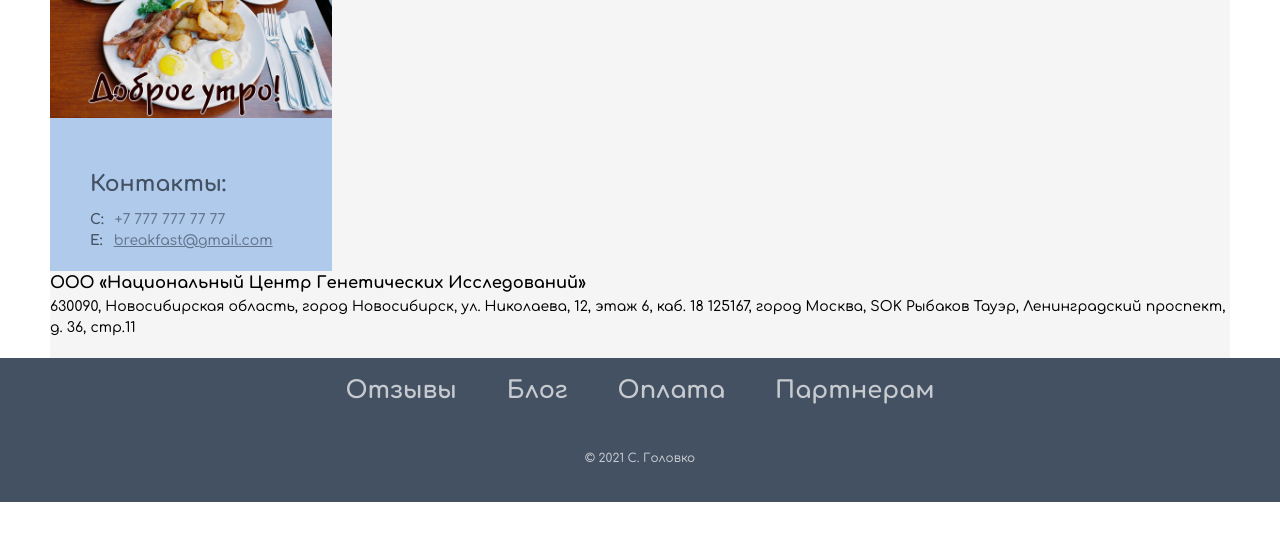
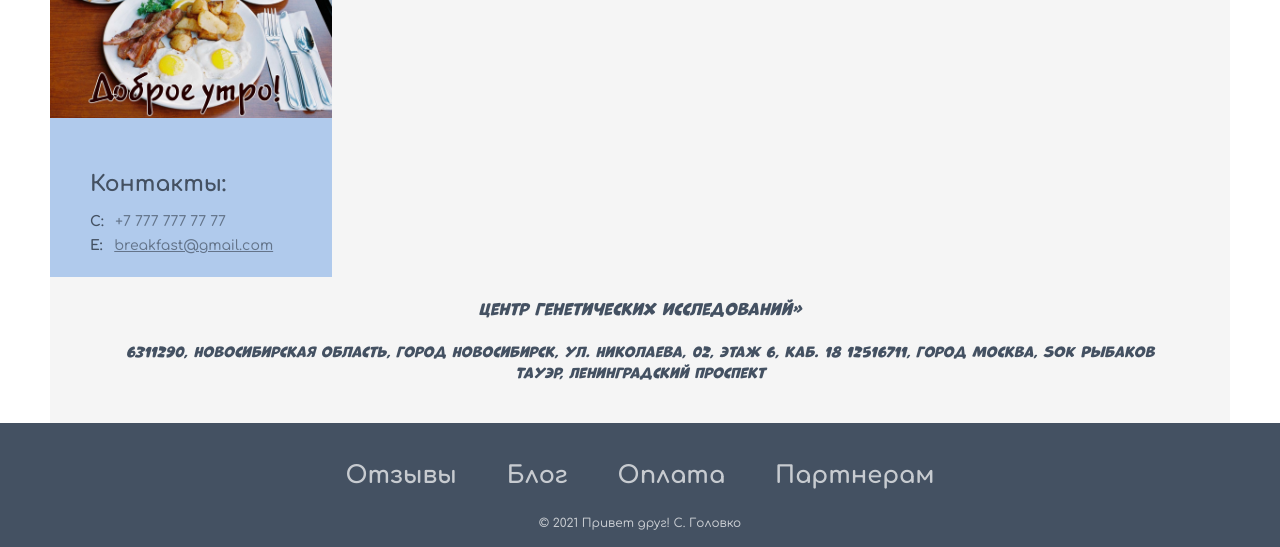
Before and after one commit to SvetlanaHolovko/training, a plain HTML site: page tack_4/index.html in a window 1280 px wide. Shown: the part 714-1261 px from the top of the page. Before the commit the page ends 1216 px from the top, so only its background shows below. Drawn offline with Linux system fonts and the light colour scheme.

Commit message:
Final edit

```diff
--- a/tack_4/css/style.css
+++ b/tack_4/css/style.css
@@ -2,14 +2,14 @@
 @font-face {
 	font-family: 'Marvin-Round';
 	src: url('../fonts/Marvin-Round.eot');
-	src: local('☺'), url('../fonts/Marvin-Round.woff') format('woff'), url('../fonts/Marvin-Round.ttf') format('truetype'), url('../fonts/Marvin-Round.svg') format('svg');
+	src: local('☺'), url('../fonts/Marvin-Round.woff') format('woff'), url('../fonts/Marvin-Round.ttf') format('truetype'),
+   url('../fonts/Marvin-Round.svg') format('svg');
 	font-weight: 400;
 	font-style: normal;
 }
 
 body {
    font-family: 'Comfortaa', cursive;
-   font-size: 14px;
 }
 .wrapper {
    min-height: 100%;
@@ -17,6 +17,8 @@ body {
    display: flex;
    flex-direction: column;
 }
+
+/* header  */
 .header {
    padding: 20px 0;
    background-color: #445162;
@@ -33,33 +35,33 @@ body {
    padding: 0px 20px 0px 0px;
 }
 .header-body {
+   padding: 0px 20px 0px 0px;
    color: #ffffff;
-   padding: 0px 20px 0px 0px;
    opacity: .7;
 }
 .header-title {
    font-family: 'Comfortaa', cursive;
-   margin: 0px 0px 60px 0px;
    font-size: 60px;
    font-weight: 700;
+   text-align: center;
    border: 1px solid #fff;
    border-radius: 50px;
-   text-align: center;
    background-color: #fff;
    color: #445162;
+   margin: 0px 0px 60px 0px;
    padding: 5px 10px;
 }
 .header-list li {
    font-family: 'Comfortaa', cursive;
+   font-size: 24px;
    font-weight: 500;
    margin: 0px 0px 35px 0px;
-   font-size: 24px;
 }
 .header-list li:last-child {
    margin: 0;
 }
 
-/* Main */
+/* main */
 .main-container {
    width: 1180px;
    margin: 0 auto;
@@ -71,7 +73,7 @@ body {
    margin: 0 auto;
 }
 
-/* Sidebar */
+/* sidebar-section */
 .sidebar-section {
    background: #b0caec;
    color: #445162;
@@ -82,31 +84,30 @@ body {
    margin-bottom: 20px;
 }
 .sidebar-content {
-   margin: 0;
    margin-top: 50px;
    margin-left: 40px;
    padding: 0 10px 0 0;
 }
 .sidebar-title {
    font-family: 'Comfortaa', cursive;
+   font-size: 22px;
+   font-weight: 700;
    font-style: normal;
-   font-weight: 700;
-   font-size: 22px;
    padding-bottom: 8px;
    margin: 0;
 }
 .sidebar-section-type {
    font-family: 'Comfortaa', cursive;
+   font-size: 14px;
+   font-weight: 700;
    font-style: normal;
-   font-weight: 700;
-   font-size: 14px;
    margin-right: 7px;
 }
 .sidebar-section-link {
    font-family: 'Comfortaa', cursive;
+   font-size: 14px;
+   font-weight: 500;
    font-style: normal;
-   font-weight: 500;
-   font-size: 14px;
    color: #445162;
    opacity: 0.7;
 }
@@ -114,37 +115,59 @@ body {
    text-decoration: none;
 }
 
-/* Home */
+/* home-section */
 .home-section {
    padding: 20px 70px 0 70px;
 }
 .home-section-title {
    font-family: 'Comfortaa', cursive;
+   font-size: 29px;
+   font-weight: 700;
    font-style: normal;
-   font-weight: 700;
-   font-size: 29px;
-   margin: 0 0 22px 0px;
    text-align: center;
    border: 1px solid #445162;
    border-radius: 50px;
    background-color: #445162;
    color: #c5c9cf;
+   margin: 0 0 22px 0px;
    padding: 20px 10px;
 }
 .home-section-text {
 	font-family: 'Marvin-Round';
+   font-size: 14px;
    font-weight: 400;
    font-style: italic;
+   color: #445162;
+   margin: 0 0 20px 0px;
+}
+
+/* author-section */
+.author-section {
+   padding: 20px 70px 0 70px;
+   text-align: center;
+}
+.author-section h3 {
+   font-family: 'Marvin-Round';
+   font-size: 16px;
+   font-weight: 400;
+   font-style: italic;
+   color: #445162;
+   margin: 0 0 20px 0px;
+}
+.author-section p {
+   font-family: 'Marvin-Round';
    font-size: 14px;
-   line-height: 1.5;
+   font-weight: 400;
+   font-style: italic;
    color: #445162;
-   margin: 0 0 22px 0px;
+   margin: 0 0 20px 0px;
 }
 
 
-/* Footer */
+/* footer */
 .footer {
    background-color: #445162;
+   padding-top: 20px;
 }
 .footer-row {
    padding-top: 15px;
@@ -165,7 +188,6 @@ body {
 .footer-nav-list li:first-child {
    margin-left: 0;
 }
-
 .footer-nav-link {
    font-family: 'Comfortaa', cursive;
    font-size: 24px;
@@ -186,5 +208,4 @@ body {
    color: #fff;
    font-size: 12px;
    opacity: .7;
-   padding: 20px 0;
 }
--- a/tack_4/index.html
+++ b/tack_4/index.html
@@ -12,7 +12,7 @@
 </head>
 <body>
    <div id="wrapper">
-      <!-- Header -->
+      <!-- header -->
       <header class="header">
          <div class="container">
             <div class="header-row">
@@ -29,6 +29,7 @@
                      <li>Сегодня ты уже знаешь больше чем вчера!</li>
                   </ul>
                </div>
+            </div>
          </div>
       </header>
 
@@ -54,20 +55,23 @@
             <!-- home section -->
             <section class="home-section">
                <h2 class="home-section-title">Правильный завтрак и его особенности</h2>
-               <p class="home-section-text">Разбирая все «за» и «против», можно с уверенностью сказать, что одного соблюдения оптимального режима приема пищи не достаточно, что бы уверенно считать свое питание здоровым. Маловероятно, что от бургера с утра будет много пользы для организма. Продукты, которые человек употребляет не менее важны, чем соблюдение одного и того же времени для принятия пищи.</p>
+               <p class="home-section-text">Разбирая все «за» и «против», можно с уверенностью сказать, что одного соблюдения оптимального режима
+               приема пищи не достаточно, что бы уверенно считать свое питание здоровым. Маловероятно, что от бургера с утра будет много пользы
+               для организма. Продукты, которые человек употребляет не менее важны, чем соблюдение одного и того же времени для принятия пищи.</p>
                <div class="home-section-img">
                   <img src="./img/home-photo.jpg" alt="photo: home-photo">
                </div>
             </section>
          </div>
-         <!-- My education section -->
-         <aside class="my-education">
-            <h3>ООО «Национальный Центр Генетических Исследований»</h3>
-            <p>630090, Новосибирская область, город Новосибирск, ул. Николаева, 12, этаж 6, каб. 18 125167, город Москва, SOK Рыбаков Тауэр, Ленинградский проспект, д. 36, стр.11</p>
+         <!-- author-section -->
+         <aside class="author-section">
+            <h3>Центр Генетических Исследований»</h3>
+            <p>6311290, Новосибирская область, город Новосибирск, ул. Николаева, 02, этаж 6, каб. 18 12516711, город Москва, SOK Рыбаков Тауэр,
+            Ленинградский проспект</p>
          </aside>
       </main>
 
-      <!-- Footer -->
+      <!-- footer -->
       <footer class="footer">
          <div class="container">
             <div class="footer-row">
@@ -80,7 +84,7 @@
                   </ul>
                </nav>
                <div class="footer-copyright">
-                  <p >&copy; 2021 С. Головко</p>
+                  <p >&copy; 2021 Привет друг! С. Головко</p>
                </div>
             </div>
          </div>
```
Also changed, not shown: tack_4/img/dinner.jpg (deleted).
